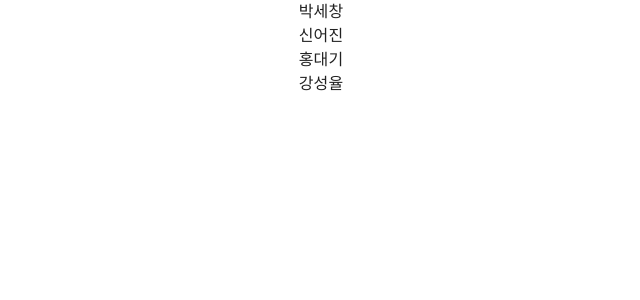
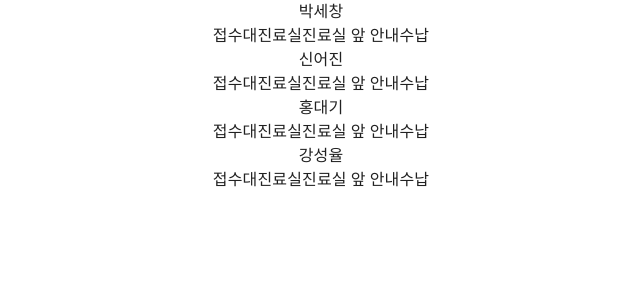
Before and after one commit to hwanhee-k/Smart-medical-App, a React (Create React App) app in the folder order-app/: page / in a window 1280 px wide. Shown: the top 300 px of the page, without its empty margins (319-959 px from the left). Built offline with nearby package versions, Linux system fonts and the light colour scheme.

Commit message:
draggblelist depth 컴포넌트 분리중

```diff
--- a/order-app/src/component/DraggableList.js
+++ b/order-app/src/component/DraggableList.js
@@ -47,6 +47,7 @@ const DraggableList = () => {
                       className="name"
                     >
                       {name}
+                      <div>{content}</div>
                     </div>
                   )}
                 </Draggable>
```
Also changed, not shown: order-app/src/component/orderDraggableList.js (added).
